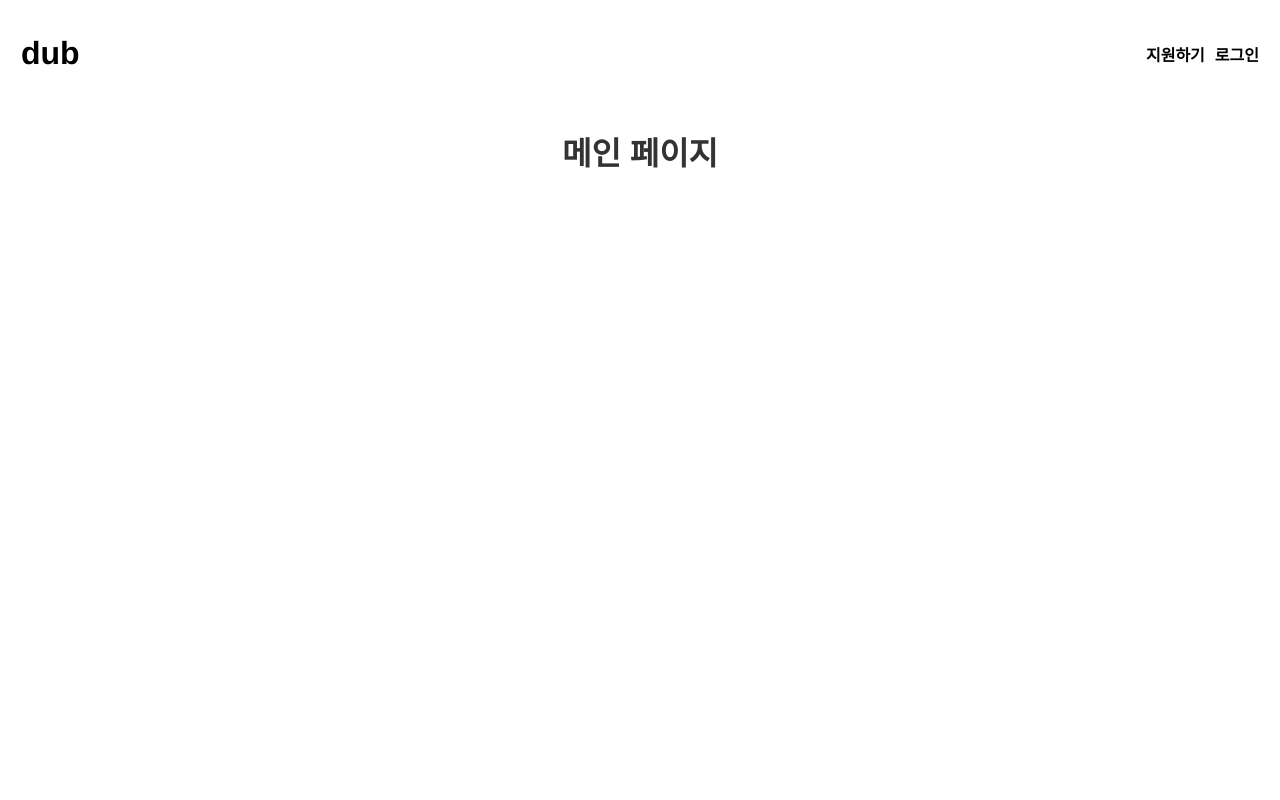
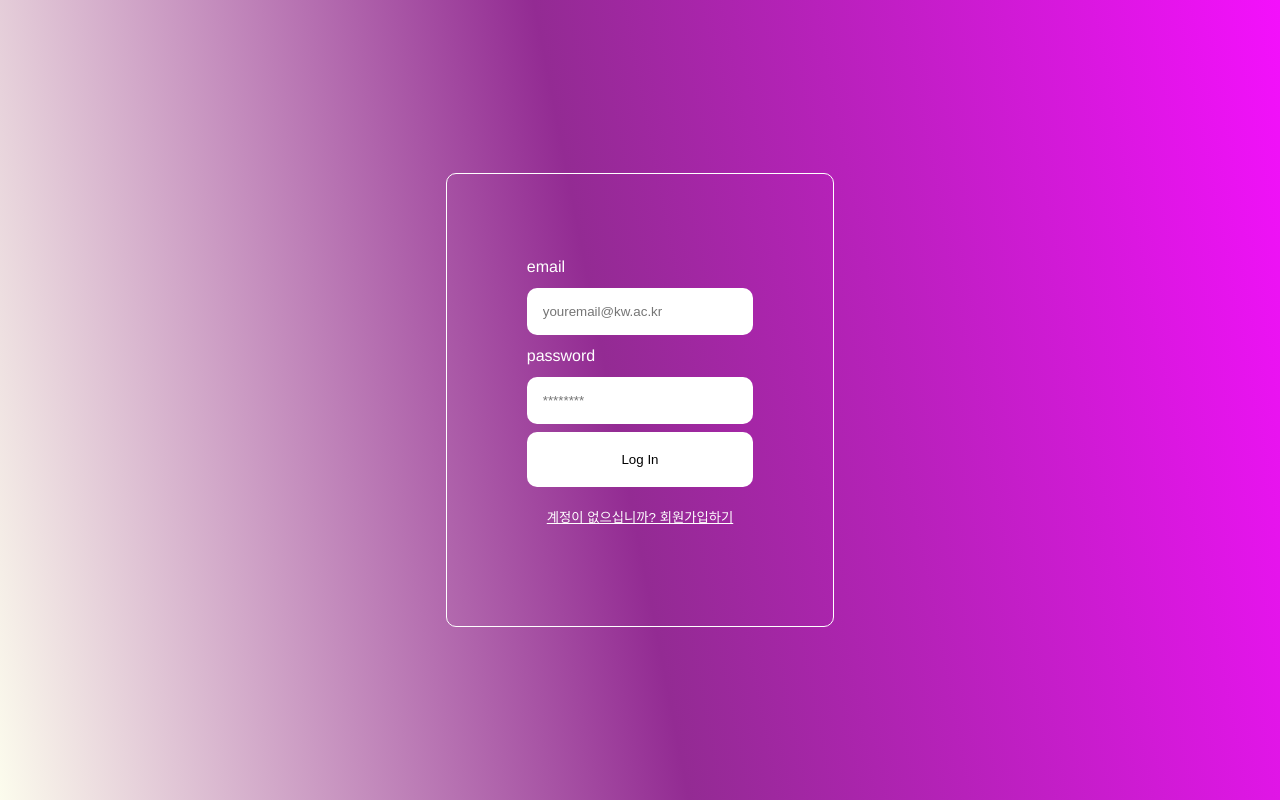
Before and after one commit to Likelion-Kwangwoon/dub_club_wanted, a React (Create React App) app in the folder dub/: page / in a window 1280 px wide. Built offline with nearby package versions, Linux system fonts and the light colour scheme.

Commit message:
Login and Register
Login and Refister Page

```diff
--- a/dub/src/App.css
+++ b/dub/src/App.css
@@ -1,7 +1,49 @@
 .App {
   text-align: center;
+  display: flex;
+  min-height : 100vh;
+  align-items: center;
+  justify-content: center;
+  color: white;
+  background-image: linear-gradient(79deg, #fcfced, #932b93 48%, #f410fc);
 }
 
+.auth-form-container, .login-form, .register-form {
+  display: flex;
+  flex-direction: column;
+}
+
+.auth-form-container {
+  padding :5rem;
+  border: 1px solid white;
+  border-radius : 10px;
+}
+
+label {
+  text-align: left;
+  padding: 0.25rem 0;
+}
+
+input {
+  margin: 0.5rem 0;
+  padding : 1rem;
+  border:none;
+  border-radius: 10px;
+}
+
+button {
+  border:none;
+  background-color: white;
+  padding: 20px;
+  border-radius: 10px;
+  cursor: pointer;
+}
+
+.link-btn {
+  background: none;
+  color : white;
+  text-decoration: underline;
+}
 .App-logo {
   height: 40vmin;
   pointer-events: none;
--- a/dub/src/App.js
+++ b/dub/src/App.js
@@ -1,10 +1,21 @@
+import { useState } from 'react';
 import './App.css';
-import Router from './Router';
+import LoginPage from './components/navigation/loginPage/loginPage';
+import RegisterPage from './components/navigation/RegisterPage/RegisterPage';
 function App() {
+  const [currentForm, setCurrentForm] = useState('login');
+
+  const toggleForm = (formName) => {
+    setCurrentForm(formName);
+  }
+
   return (
     <div className="App">
-      <Router />
-    </div>
+      {
+        currentForm === "login" ? <LoginPage onFormSwitch={toggleForm} /> : <RegisterPage onFormSwitch={toggleForm} />
+      }
+      </div>
+
   );
 }
 
--- a/dub/src/Router.js
+++ b/dub/src/Router.js
@@ -3,6 +3,7 @@ import React, { Fragment } from 'react';
 import MainPage from './components/main/mainPage';
 import TopBar from './components/navigation/topBar';
 import LoginPage from './components/navigation/loginPage/loginPage';
+import RegisterPage from './components/navigation/RegisterPage';
 function Router() {
   return(
     <BrowserRouter>
--- /dev/null
+++ b/dub/src/components/navigation/RegisterPage/RegisterPage.jsx
@@ -0,0 +1,34 @@
+import React, { useState } from 'react';
+import './RegisterPage.scss';
+
+
+
+function RegisterPage(props) {
+
+    const [email, setEmail] = useState('');
+    const [pass, setPass] = useState('');
+    const [name, setName] = useState('');
+
+    const handleSubmit = (e) => {
+        e.preventDefault();
+        console.log(email);
+
+      }
+
+    return(
+    <div className="auth-form-container">
+      <form className="register-form"onSubmit = {handleSubmit}>
+      <label htmlFor="name">Full name</label>
+      <input value={name} onChange={(e) => setName(e.target.value)} type="email" placeholder="Fullname" id="name" name="name" />
+      <label htmlFor="email">email</label>
+      <input value={email} onChange={(e) => setEmail(e.target.value)} type="email" placeholder="youremail@kw.ac.kr" id="email" name="email" />
+      <label for="password">password</label>
+      <input value={pass} onChange={(e) => setPass(e.target.value)} type="password" placeholder="********" id="password" name="password" />
+      <button type="submit">Register</button>
+    </form>
+    <button className="link-btn" onClick={() => props.onFormSwitch('login')}>이미 계정이 있으십니까? 로그인 하기</button>
+    </div>
+    )
+  }
+
+  export default RegisterPage;
--- /dev/null
+++ b/dub/src/components/navigation/RegisterPage/RegisterPage.scss
@@ -0,0 +1,3 @@
+.div {
+    padding-top: 75px;
+  }
--- a/dub/src/components/navigation/loginPage/loginPage.jsx
+++ b/dub/src/components/navigation/loginPage/loginPage.jsx
@@ -1,11 +1,27 @@
-import React from 'react';
+import React, { useState } from 'react';
 import './loginPage.scss';
 
-function LoginPage() {
-  return(
-    <div>
-      <h1> 로그인 페이지 </h1>
-    </div>
+function LoginPage(props) {
+
+  const [email, setEmail] = useState('');
+  const [pass, setPass] = useState('');
+
+  const handleSubmit = (e) => {
+    e.preventDefault();
+    console.log(email);
+  }
+
+  return (
+    <div className="auth-form-container">
+      <form className="login-form" onSubmit = {handleSubmit}>
+        <label for="email">email</label>
+        <input value={email} onChange={(e) => setEmail(e.target.value)} type="email" placeholder="youremail@kw.ac.kr" id="email" name="email" />
+        <label for="password">password</label>
+        <input value={pass} onChange={(e) => setPass(e.target.value)} type="password" placeholder="********" id="password" name="password" />
+        <button type="submit">Log In</button>
+      </form>
+    <button className="link-btn" onClick={() => props.onFormSwitch('register')}>계정이 없으십니까? 회원가입하기</button>
+  </div>
   )
 }
 
--- a/dub/src/components/navigation/loginPage/loginPage.scss
+++ b/dub/src/components/navigation/loginPage/loginPage.scss
@@ -1,3 +1,4 @@
 .div {
   padding-top: 75px;
+
 }
```
